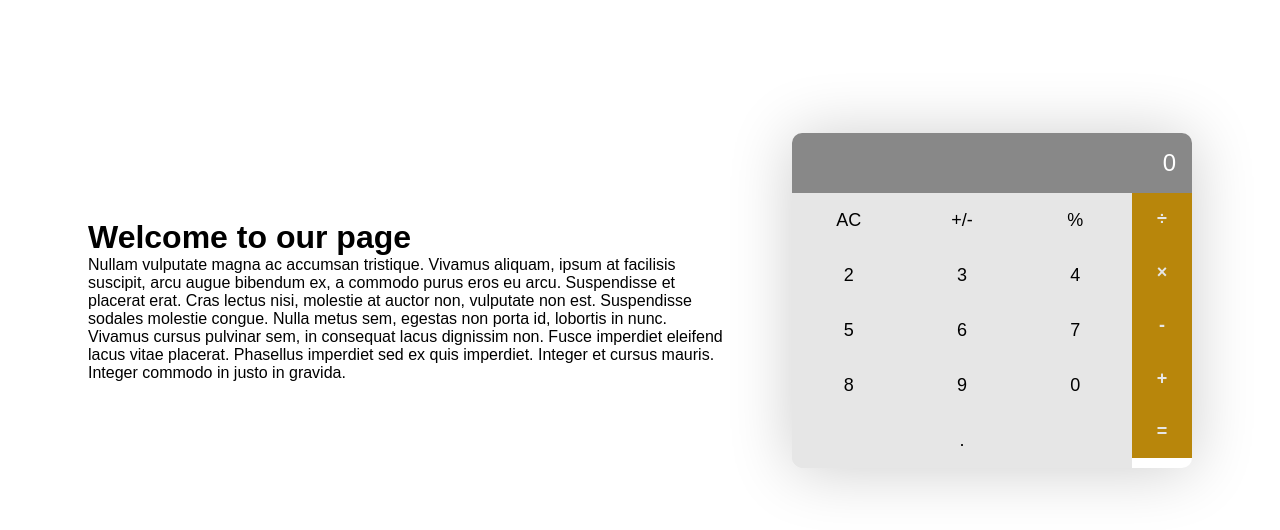
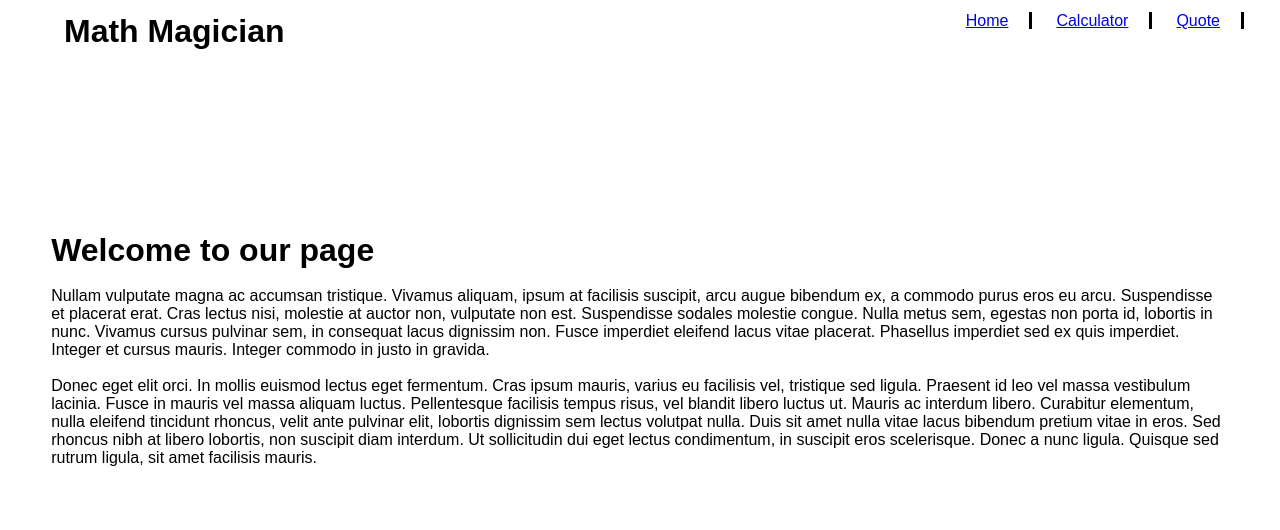
Before and after one commit to ger619/Math-Magicians, a React (Create React App) app: page / in a window 1280 px wide. Shown: the top 530 px of the page. Built offline with nearby package versions, Linux system fonts and the light colour scheme.

Commit message:
full-site

```diff
--- a/package.json
+++ b/package.json
@@ -10,6 +10,7 @@
     "prop-type": "^0.0.1",
     "react": "^18.1.0",
     "react-dom": "^18.1.0",
+    "react-router-dom": "^6.3.0",
     "react-scripts": "5.0.1",
     "web-vitals": "^2.1.4"
   },
@@ -38,11 +39,12 @@
     ]
   },
   "devDependencies": {
-    "@babel/core": "^7.18.0",
-    "@babel/eslint-parser": "^7.17.0",
+    "@babel/core": "^7.18.2",
+    "@babel/eslint-parser": "^7.18.2",
     "@babel/plugin-syntax-jsx": "^7.17.12",
     "@babel/preset-react": "^7.17.12",
     "babel-eslint": "^10.1.0",
+    "@babel/preset-env": "^7.18.2",
     "eslint": "^7.32.0",
     "eslint-config-airbnb": "^18.2.1",
     "eslint-config-airbnb-base": "^14.2.1",
--- a/src/App.js
+++ b/src/App.js
@@ -1,7 +1,12 @@
 import React from 'react';
 import './App.css';
-// eslint-disable-next-line import/no-named-as-default,import/no-named-as-default-member
+import {
+  BrowserRouter as Router, Routes, Route,
+} from 'react-router-dom';
 import Calculator from './components/Calculator';
+import Home from './components/Home';
+import Header from './components/Header';
+import Quotes from './components/Quotes';
 
 class App extends React.Component {
   constructor(props) {
@@ -11,9 +16,14 @@ class App extends React.Component {
 
   render() {
     return (
-      <div className="App">
-        <Calculator />
-      </div>
+      <Router>
+        <Header />
+        <Routes>
+          <Route path="/Calculator" element={<Calculator />} />
+          <Route path="/" element={<Home />} />
+          <Route path="/Quotes" element={<Quotes />} />
+        </Routes>
+      </Router>
     );
   }
 }
--- a/src/components/Calculator.js
+++ b/src/components/Calculator.js
@@ -1,6 +1,5 @@
 import React, { Component } from 'react';
 import './Calculator.css';
-
 import calculate from '../logic/calculate';
 
 class Calculator extends Component {
```
Also changed, not shown: 1 other file (tests, documents, lock files or other folders).
